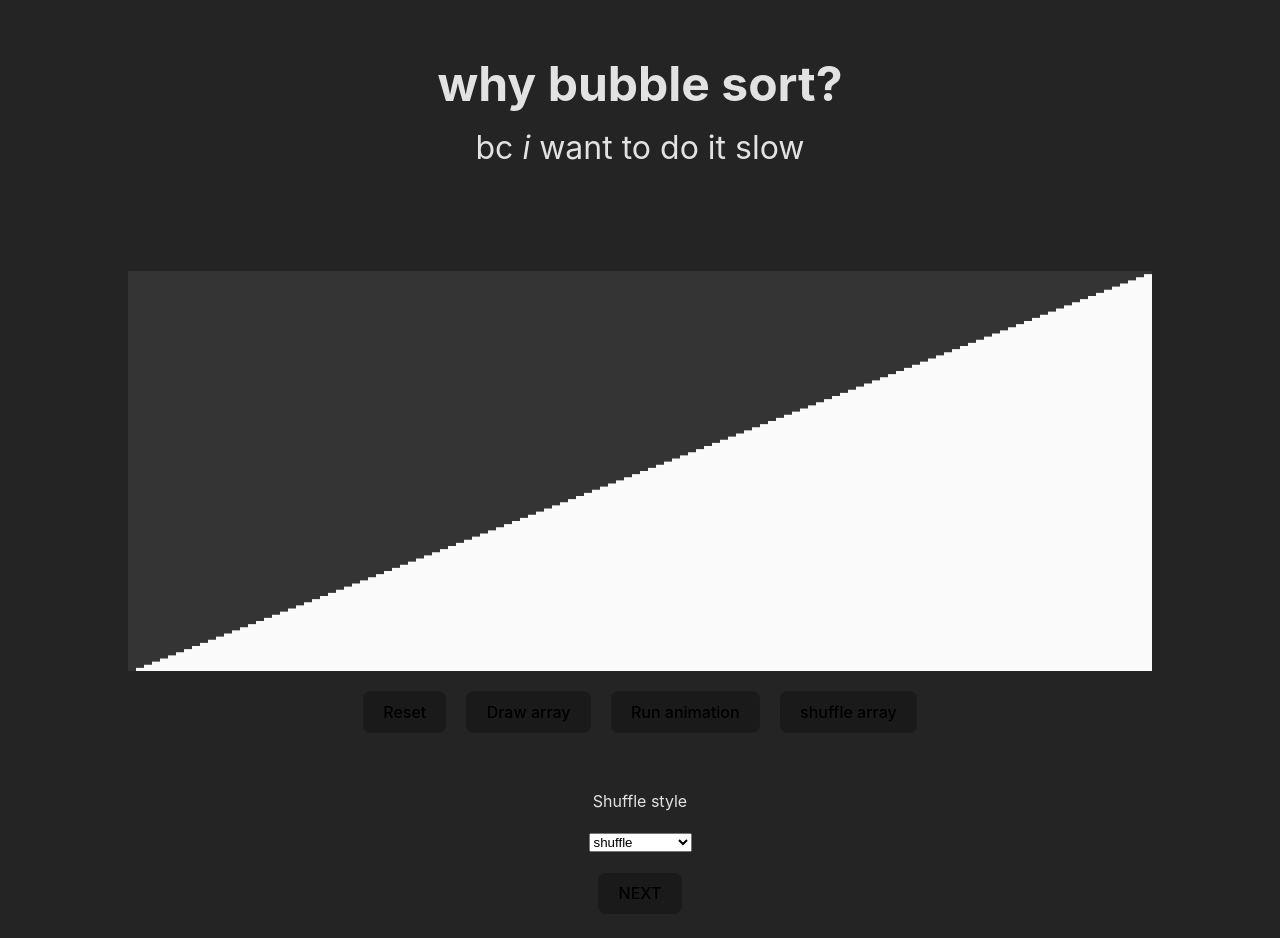
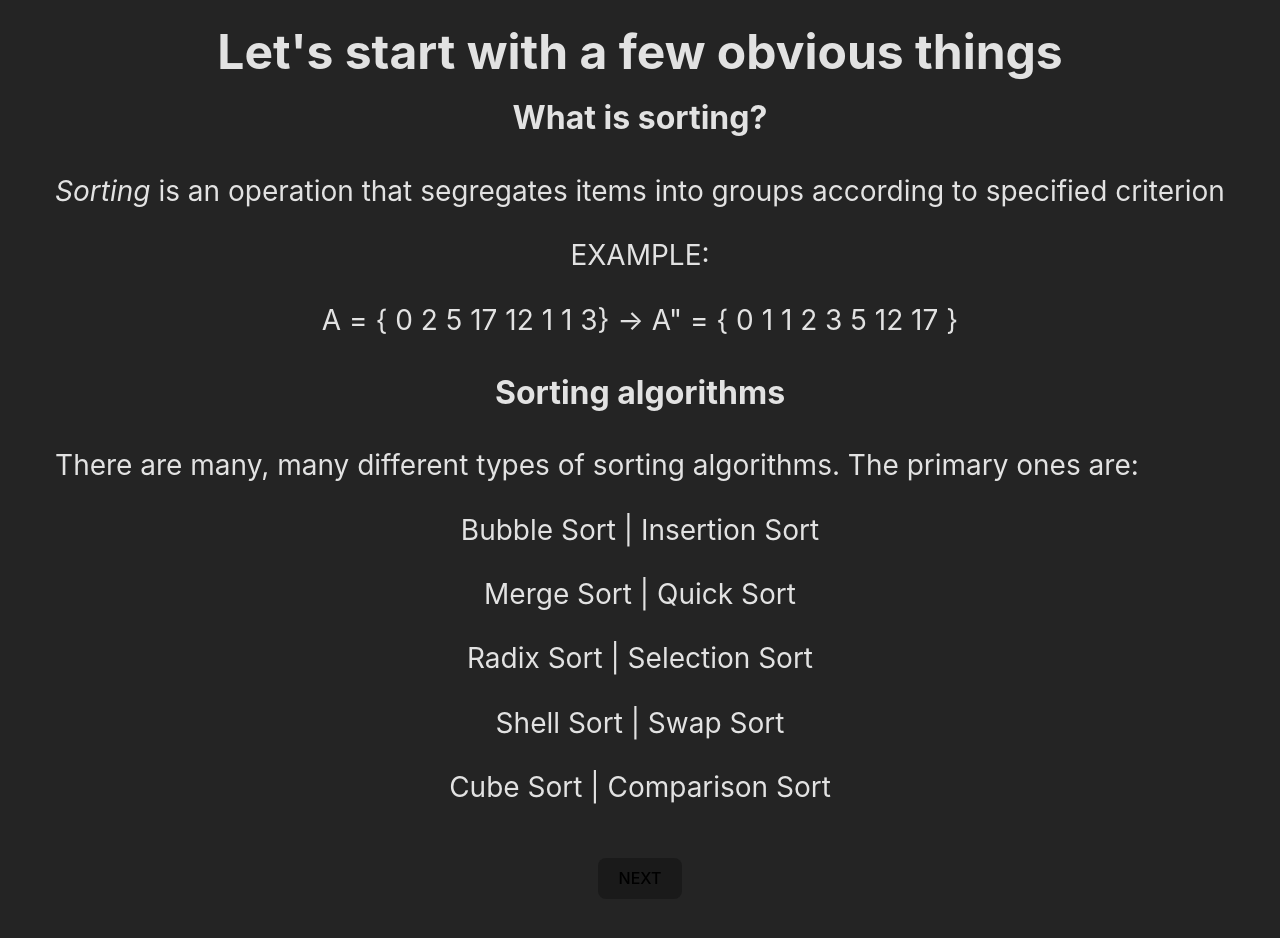
Before and after one commit to janSochaOfficial/sort_algorithm_presentaion_react, a React (Vite) app: page / in a window 1280 px wide. Shown: the top 938 px of the page. After the commit the page ends 899 px from the top, so only its background shows below. Built offline with nearby package versions, Linux system fonts and the light colour scheme.

Commit message:
Updated content on slides

```diff
--- a/src/App.css
+++ b/src/App.css
@@ -1,7 +1,7 @@
 #root {
   max-width: 1280px;
   margin: 0 auto;
-  padding: 2rem;
+
   text-align: center;
 }
 
--- a/src/components/css/presentation.css
+++ b/src/components/css/presentation.css
@@ -4,3 +4,18 @@
 .slide > div.content {
     font-size: 2em;
 }
+p{
+    font-size: 28px;
+    line-height: 1.3;
+    text-align: justify;
+}
+
+.center {
+    text-align: center;
+}
+ul{
+    list-style: none;
+}
+li{
+    padding: 15px
+}
--- a/src/components/presentation.tsx
+++ b/src/components/presentation.tsx
@@ -18,12 +18,13 @@ export default function Presentation() {
       <div>
         <Slide slide={presentaion[curr]} id={curr} />
       </div>
+
+      {curr != 0 ? <button className="prevBtn" onClick={prevSlide}>PREV</button> : <></>}
       {curr < presentaion.length - 1 ? (
         <button className="nextBtn" onClick={nextSlide}>NEXT</button>
       ) : (
         <></>
       )}
-      {curr != 0 ? <button className="prevBtn" onClick={prevSlide}>PREV</button> : <></>}
     </>
   );
 }
--- a/src/components/visualizer.tsx
+++ b/src/components/visualizer.tsx
@@ -151,7 +151,7 @@ export default function Visualizer({
 
   return (
     <div className="visualizerContainer">
-      <h2 className="sortTitle">{sortName}</h2>
+      {sortName}
       <canvas
         width={canvasSize.width}
         height={canvasSize.height}
--- a/src/static/data/presentation.ts
+++ b/src/static/data/presentation.ts
@@ -1,10 +1,26 @@
-import { bubleSort, quickSort } from "../fuctions/sorting";
+import { bubleSort, quickSort, countingSort, insertionSort, mergeSort, selectionSort} from "../fuctions/sorting";
 import { slideData } from "../types/slide";
 
 export const presentaion = [
   {
-    title: "why bubble sort?",
-    content: "<p>bc <em>i</em> want to do it slow</p>",
+    title: "Let's start with a few obvious things",
+    content: '<h4>What is sorting?</h4> <p><em>Sorting</em> is an operation that segregates items into groups according to specified criterion</p>  <p class="center" >EXAMPLE:</p> <p class="center" >A = { 0 2 5 17 12 1 1 3} → A" = { 0 1 1 2 3 5 12 17 } </p>  <h4>Sorting algorithms</h4> <p>There are many, many different types of sorting algorithms. The primary ones are:</p> <p class="center" >Bubble Sort | Insertion Sort</p> <p class="center" >Merge Sort | Quick Sort</p> <p class="center">Radix Sort | Selection Sort</p> <p class="center">Shell Sort | Swap Sort</p>  <p class="center">Cube Sort | Comparison Sort</p> <br>',
+    visualizer: false,
+  } as slideData,
+  {
+    title: "Why can't we use just one sorting algorithm?",
+    content: `<img src="https://i.imgflip.com/4/65939r.jpg" alt="no?"><p>We cannot use just one sorting algorithm because different algorithms have varying strengths and weaknesses depending on the size and nature of the data. Some algorithms perform better in certain scenarios, and the choice of the sorting algorithm depends on factors such as the size of the dataset, the distribution of data, and the efficiency requirements of the specific application.</p>`,
+    visualizer: false,
+  } as slideData,
+  {
+    title: "What is the complexity of a sorting algorithm?",
+    content: `<p>The complexity of a sorting algorithm refers to the efficiency and resource requirements of the algorithm in relation to the size of the input data. It is commonly expressed using Big O notation. Examples of sorting algorithm complexities include O(n^2) for algorithms like Bubble Sort and Selection Sort, O(n log n) for more efficient algorithms like Merge Sort and Quick Sort, and linear time complexity O(n) for algorithms like Counting Sort when specific conditions are met.</p><h5>O(n^2):</h5><p class="center">Bubble Sort; Selection Sort; Insertion Sort<h5>O(n log n):</h5><p class="center">Merge Sort, Quick Sort, Heap Sort</p><h5>O(n):</h5><p class="center"> Counting Sort & Radix Sort (but under specific conditions)</p>`,
+    visualizer: false,
+  } as slideData,
+
+  {
+    title: "Bubble Sort",
+    content: `<p>Bubble sort is a simple sorting algorithm that repeatedly steps through the list, compares adjoining elements, and swaps them if they are in the wrong order.The pass through the list is repeated until the list is sorted.The algorithm is named for the way smaller elements 'bubble' to the top of the list, while larger elements 'sink' to the bottom.</p>`,
     visualizer: true,
     visualizerProps: {
       algorithm: bubleSort,
@@ -26,8 +42,8 @@ export const presentaion = [
     },
   } as slideData,
   {
-    title: "why quick sort?",
-    content: "bc i want to do it quick",
+    title: "Quick Sort",
+    content: "<p>QuickSort, developed by Tony Hoare in 1960, is a comparison sort algorithm. It selects a pivot element from the array, partitions the other elements into two sub-arrays based on their relationship to the pivot, and recursively sorts them. The time complexity is O(n log n) on average, making it efficient for large datasets. However, in the worst case, with poor pivot selection, it can degrade to O(n^2). Widely used in practice, QuickSort is often the default sorting algorithm in many programming libraries.</p>",
     visualizer: true,
     visualizerProps: {
       algorithm: quickSort,
@@ -48,4 +64,101 @@ export const presentaion = [
       },
     },
   } as slideData,
+  {
+    title: "Counting Sort",
+    content: `<p>Counting Sort efficiently sorts integers or objects with a small value range. It has linear time complexity, faster than traditional comparison-based sorting algorithms under certain conditions. The key assumption is that the range of input values should not be significantly larger than the number of elements in the array. If met , Counting Sort achieves linear time complexity O(n), where "n" is the number of elements. It is not suitable for sorting data with large value ranges or floating-point numbers.</p>`,
+    visualizer: true,
+    visualizerProps: {
+      algorithm: countingSort,
+      sortName: "",
+      animationProps: {
+        sleepTime: 2,
+        everyNth: 4,
+        arrSize: 128,
+        canvasSize: {
+          width: 1024,
+          height: 400,
+        },
+      },
+      controlsEnabled: {
+        play: true,
+        shuffle: true,
+        shuffleStyle: true,
+      },
+    },
+  } as slideData,
+  {
+    title: "Insertion Sort",
+    content: `<p>Insertion Sort builds the final sorted array one element at a time by comparing and inserting each element into its correct position in the already sorted portion of the array. It is much less efficient on large lists than more advanced algorithms such as quicksort, heapsort, or merge sort. However, it has several advantages, including its simplicity, ease of implementation, and its ability to efficiently sort small datasets or partially sorted datasets.</p>`,
+    visualizer: true,
+    visualizerProps: {
+      algorithm:insertionSort,
+      sortName: "",
+      animationProps: {
+        sleepTime: 2,
+        everyNth: 4,
+        arrSize: 128,
+        canvasSize: {
+          width: 1024,
+          height: 400,
+        },
+      },
+      controlsEnabled: {
+        play: true,
+        shuffle: true,
+        shuffleStyle: true,
+      },
+    },
+  } as slideData,
+  {
+    title: "Merge Sort",
+    content: `<p>Merge Sort is a divide-and-conquer algorithm that sorts an array by dividing it into smaller halves, recursively sorting them, and then merging the sorted halves to produce a fully sorted array. It guarantees a time complexity of O(n log n), making it efficient for large datasets.</p>`,
+    visualizer: true,
+    visualizerProps: {
+      algorithm: mergeSort,
+      sortName: "",
+      animationProps: {
+        sleepTime: 2,
+        everyNth: 4,
+        arrSize: 128,
+        canvasSize: {
+          width: 1024,
+          height: 400,
+        },
+      },
+      controlsEnabled: {
+        play: true,
+        shuffle: true,
+        shuffleStyle: true,
+      },
+    },
+  } as slideData,
+  {
+    title: "Selection Sort",
+    content: `<p>Selection Sort iteratively selects the minimum element from the unsorted portion of the array and swaps it with the first unsorted element. This process is repeated until the entire array is sorted. Selection Sort has a time complexity of O(n^2), making it less efficient than more advanced algorithms for large datasets. However, it is easy to understand and implement.</p>`,
+    visualizer: true,
+    visualizerProps: {
+      algorithm: selectionSort,
+      sortName: "",
+      animationProps: {
+        sleepTime: 2,
+        everyNth: 4,
+        arrSize: 128,
+        canvasSize: {
+          width: 1024,
+          height: 400,
+        },
+      },
+      controlsEnabled: {
+        play: true,
+        shuffle: true,
+        shuffleStyle: true,
+      },
+    },
+  } as slideData,
+  {
+    title: "Thanks for listening!",
+    content: `<ul><li>Bitonic Sort</li><li>Block Sort</li><li>Bogo Sort</li><li>Bead Sort</li><li>Burstsort</li><li>Bubble Sort</li><li>Bucket Brigade Sort</li><li>Bucket Sort</li><li>Cocktail Shaker Sort</li><li>Coctail Sort</li><li>Comb Sort</li><li>Counting Sort</li><li>Cube Sort</li><li>Cycle Sort</li><li>Double Selection Sort</li><li>Flashsort</li><li>Franceschini's Algorithm</li><li>Gnome Sort</li><li>Heap Sort</li><li>Introsort</li><li>JSort</li><li>Library Sort</li><li>Merge Sort</li><li>Odd-even Sort (Batcher's Sort)</li><li>Pancake Sort</li><li>Pancake Sorting</li><li>Patience Sorting</li><li>Postman Sort</li><li>Quadsort</li><li>Quick Sort</li><li>Radix Sort</li><li>Reciprocal Sort</li><li>Recursive Bubble Sort</li><li>Recursive Insertion Sort</li><li>Selection Sort</li><li>Shell Sort</li><li>Shuffle Sort</li><li>Silverspoon Sort</li><li>Slow Sort</li><li>Smoothsort</li><li>Snowsort</li><li>Spreadsort</li><li>Stable Cocktail Sort</li><li>Stable Counting Sort</li><li>Stable Quick Sort</li><li>Stable Radix Sort</li><li>Stooge Sort</li><li>Strange Sort</li><li>Strand Sort</li><li>Tournament Sort</li><li>Topological Sort</li><li>Tree Sort</li><li>UnShuffle Sort</li><li>Vanilla Sort</li><li>Wiggle Sort</li><li>Weave Sort</li><li>Zoned Sort</li></ul>`,
+    visualizer: false,
+  } as slideData,
 ] as const;
```
